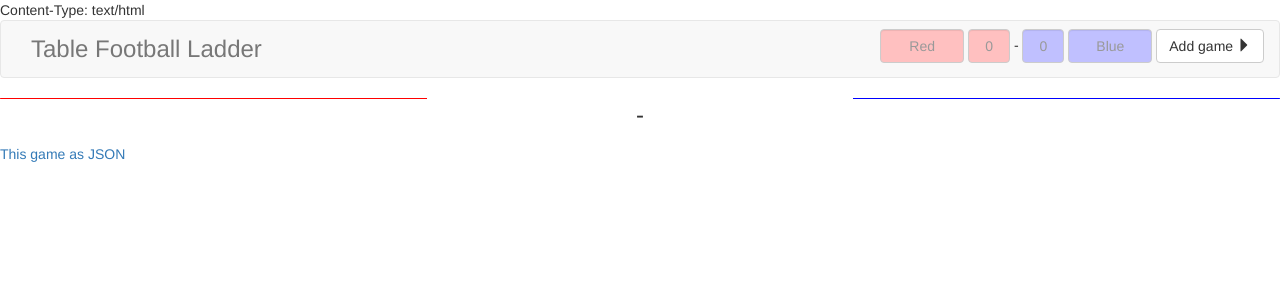
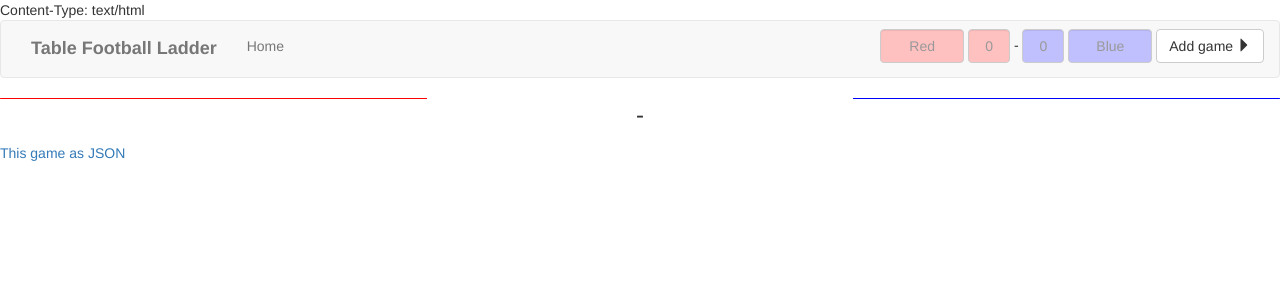
Before and after one commit to jamesremuscat/TNTFL-web, a Python web app: template templates/game.mako in a window 1280 px wide. Shown: the top 300 px of the page. Run offline with Mako, Linux system fonts and the light colour scheme; the template is opened without the code that fills it, so the values that code supplies are empty.

Commit message:
Tinker with navbar.

```diff
--- a/css/ladder.css
+++ b/css/ladder.css
@@ -1,4 +1,6 @@
-table.ladder {
+p.tntfl-header {
+  font-size: large;
+  font-weight: bold;
 }
 
 table.ladder td {
--- a/templates/html.mako
+++ b/templates/html.mako
@@ -26,9 +26,10 @@
   <body>
     <nav class="navbar navbar-default">
       <div class="container-fluid">
-        <div class="navbar-header">
-          <h3 class="navbar-text">Table Football Ladder</h3>
-        </div>
+        <p class="navbar-text tntfl-header">Table Football Ladder</p>
+        <ul class="nav navbar-nav">
+        <li><a href="${self.attr.base}">Home</a></li>
+      </ul>
 
         <form class="navbar-form navbar-right game-entry" method="post" action="game/add">
           <div class="form-group">
```
